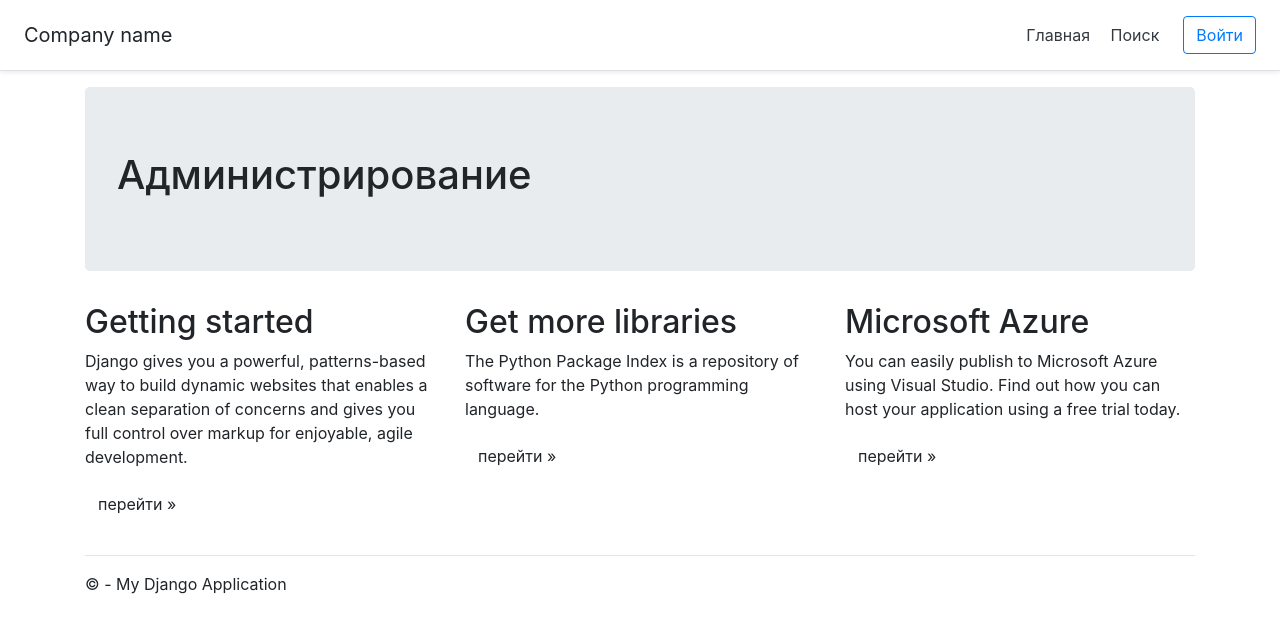
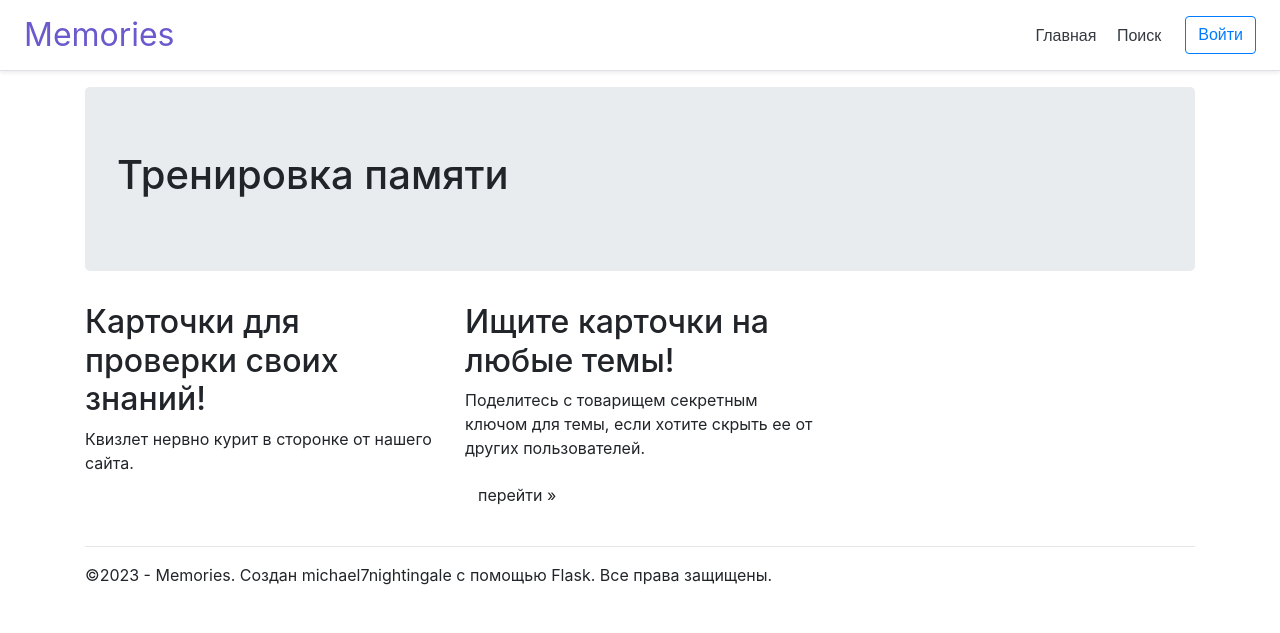
Before and after one commit to michael7nightingale/Memories-Flask, a Flask app: page / in a window 1280 px wide. Shown: the top 633 px of the page. Run offline with Flask 3, Linux system fonts and the light colour scheme.

Commit message:
updated 07.05 by Michael Nightingale

```diff
--- a/app.py
+++ b/app.py
@@ -1,3 +1,4 @@
+from random import shuffle
 from flask import Flask, url_for, render_template, request, flash, redirect, make_response
 from flask_login import current_user, login_manager, LoginManager, UserMixin, login_user, logout_user, login_required
 from flask_sqlalchemy import SQLAlchemy
@@ -73,7 +74,7 @@ class Themes(db.Model):
 class TextCard(db.Model):
     id = db.Column(db.Integer, primary_key=True)
     ask_side = db.Column(db.Text)
-    image = db.Column(db.LargeBinary, nullable=True)
+    image = db.Column(db.String, nullable=True)
     answer_side = db.Column(db.String(255))
     theme_id = db.Column(db.Integer, db.ForeignKey('themes.id'))
 
@@ -167,16 +168,15 @@ def register():
 
 @app.route('/profile/<username>/')
 @login_required
-def profile(username):
+def profile(username: str):
     """User profile view"""
-    user = current_user
     return render_template("profile/profile.html",
-                           user=user)
+                           user=current_user)
 
 
 @app.route('/profile/<username>/themes/')
 @login_required
-def profileThemes(username):
+def profileThemes(username: str):
     """User profile view"""
     user = current_user
     themes = Themes.query.filter_by(user_id=user.id).all()
@@ -211,6 +211,7 @@ def createTheme():
     isPublic = request.form.get('isPublic', False)
     key = utils.generate_key()
     form_data['key'] = key
+
     return render_template("profile/create_theme.html", **form_data)
 
 
@@ -237,9 +238,14 @@ def validateTheme():
                                         ask_side=request.form[f'question{i}'],
                                         answer_side=request.form[f'answer{i}'])
             logger.debug(f"Card PyDantic model is created: {cardModel}.")
+            image = request.files.get(f"image{i}", None)
+            image_path = None
+            if image:
+                image_ext = image.filename.split('.')[-1]
+                image_path = f'/{current_user.id}/{theme.id}_{i}.{image_ext}'
+                image.save(app.root_path + f'/static/media/images/{image_path}')
             card = TextCard(**cardModel.dict(),
-                            image=request.files.get(f"image{i}", None).stream.read() if request.files.get(f"image{i}",
-                                                                                                   None) else None,
+                            image=image_path
                             )
             logger.debug(f"Card data is created by Model Card: {card}.")
             add_instance(card)
@@ -252,7 +258,7 @@ def validateTheme():
 
 
 @app.get('/<theme_id>/<title>/',)
-def theme_form_view_get(theme_id, title):
+def theme_form_view_get(theme_id: int, title: str):
     """Separate theme view and testing logic."""
     # if there were no recent prepare for the theme
     cooked_theme_id = request.cookies.get("theme_id", None)
@@ -260,12 +266,13 @@ def theme_form_view_get(theme_id, title):
         return redirect(url_for("theme_view", theme_id=theme_id))
     # common logic of theme-view
     cards = TextCard.query.filter_by(theme_id=theme_id).all()
-    theme = Themes.query.filter_by(id=theme_id).first()
+    cards = [cards[int(i)] for i in request.cookies.get("order")]
     response = make_response(
         render_template(
             'themes/themes.html',
             cards=cards,
-            theme=theme
+            title=title,
+            theme_id=theme_id
             )
     )
     return response
@@ -274,8 +281,9 @@ def theme_form_view_get(theme_id, title):
 @app.post('/<theme_id>/<title>/')
 def theme_form_view_post(theme_id, title):
     """Separate theme view and testing logic."""
+    print(request.cookies.get("order"))
     cards = TextCard.query.filter_by(theme_id=theme_id).all()
-    theme = Themes.query.filter_by(id=theme_id).first()
+    cards = [cards[int(i)] for i in request.cookies.get("order")]
     # right answers amount
     right_answers_amount = sum(map(lambda x: int(x), (cards[i].answer_side == request.form[f"{i + 1}"] for i in range(len(cards)))))
     result = f"Правильных ответов: {right_answers_amount} из {len(cards)}"
@@ -283,36 +291,37 @@ def theme_form_view_post(theme_id, title):
     if right_answers_amount == len(cards):
         advice = "<a href=\"{}\">Остальные темы</a>".format(request.cookies.get('url'))
     else:
-        advice = "<a href=\"{}\">Попробовать снова</a>".format(url_for('theme_form_view',
+        advice = "<a href=\"{}\">Попробовать снова</a>".format(url_for('theme_view',
                                                                            theme_id=theme_id,
-                                                                           title=title))
+                                                                           ))
     response = make_response(
         render_template(
             'themes/results.html',
             result=result,
             advice=advice,
-            theme=theme,
+            title=title,
+            theme_id=theme_id
         )
     )
     return response
 
 
 @app.get('/<theme_id>/prepare/')
-def theme_view(theme_id):
+def theme_view(theme_id: int):
     theme = Themes.query.filter_by(id=theme_id).first()
-    cards = TextCard.query.filter_by(theme_id=theme_id).count()
-    info = {
-        "question_amount": cards,
-        "theme": theme,
-        }
+    cards_amount = TextCard.query.filter_by(theme_id=theme_id).count()
+    order = list(range(cards_amount))
+    shuffle(order)
     response = make_response(
         render_template(
             "themes/prepare.html",
-            info=info,
-
+            question_amount=cards_amount,
+            title=theme.title,
+            theme_id=theme_id
         )
     )
-    response.set_cookie('theme_id', theme_id, 12)
+    response.set_cookie("theme_id", theme_id, 10)
+    response.set_cookie("order", "".join((str(i) for i in order)), 3600)
     return response
 
 
@@ -348,9 +357,27 @@ def search_key():
         return redirect(url_for("search"))
 
 
+@app.post("/delete/<theme_id>/")
+def delete_theme(theme_id: int):
+    theme = Themes.query.get(theme_id)
+    if theme.user_id == current_user.id:
+        db.session.delete(theme)
+        delete_images(current_user.id, theme_id)
+        db.session.commit()
+        return redirect(url_for("profileThemes", username=current_user.username))
+
 # ==============================================RUNNING============================================== #
 
+def delete_images(user_id: int, theme_id: int):
+    theme_id = str(theme_id)
+    path = app.root_path + f'/static/media/images/{user_id}/'
+    files = [i for i in os.walk(path)][0][-1]
+    for filename in files:
+        if filename.split('_')[0] == theme_id:
+            os.remove(path + filename)
+
+
+
 if __name__ == '__main__':
-
     # db.create_all()
     app.run(debug=True)
--- a/static/css/style.css
+++ b/static/css/style.css
@@ -44,5 +44,29 @@
   border: 1px solid #ccc;
   width: 70%;
   border-left: none;
-  height: 300px;
 }
+
+.answer_button{
+  border-radius: 10px;
+  background-color: aqua;
+  width: 200px;
+}
+
+
+.answer{
+  padding-left: 100px;
+  padding-bottom: 100px;
+  margin-bottom: 50px;
+  margin-left: 50px;
+  align-content: flex-end;
+}
+
+.text{
+  font-family: "Icons20", sans-serif;
+  color: blueviolet;
+}
+
+
+.heigthy{
+  min-height: 1000px;
+}
--- a/templates/index.html
+++ b/templates/index.html
@@ -3,30 +3,20 @@
 {% block content %}
 
 <div class="jumbotron">
-
-    <h1>Администрирование</h1>
-
+    <h1>Тренировка памяти</h1>
 </div>
 
 <div class="row">
     <div class="col-md-4">
-        <h2>Getting started</h2>
+        <h2>Карточки для проверки своих знаний!</h2>
         <p>
-            Django gives you a powerful, patterns-based way to build dynamic websites that
-            enables a clean separation of concerns and gives you full control over markup
-            for enjoyable, agile development.
+           Квизлет нервно курит в сторонке от нашего сайта.
         </p>
-        <p><a class="btn btn-default" href="https://djangobook.com/django-tutorials/">перейти &raquo;</a></p>
     </div>
     <div class="col-md-4">
-        <h2>Get more libraries</h2>
-        <p>The Python Package Index is a repository of software for the Python programming language.</p>
-        <p><a class="btn btn-default" href="https://pypi.org/">перейти &raquo;</a></p>
-    </div>
-    <div class="col-md-4">
-        <h2>Microsoft Azure</h2>
-        <p>You can easily publish to Microsoft Azure using Visual Studio. Find out how you can host your application using a free trial today.</p>
-        <p><a class="btn btn-default" href="http://azure.microsoft.com">перейти &raquo;</a></p>
+        <h2>Ищите карточки на любые темы!</h2>
+        <p>Поделитесь с товарищем секретным ключом для темы, если хотите скрыть ее от других пользователей.</p>
+        <p><a class="btn btn-default" href="{{ url_for("search") }}">перейти &raquo;</a></p>
     </div>
 </div>
 
--- a/templates/layout.html
+++ b/templates/layout.html
@@ -4,24 +4,24 @@
 <head>
     <meta charset="utf-8" />
     <meta name="viewport" content="width=device-width, initial-scale=1.0">
-    <title>{{ title }} - My Django Application</title>
+    <title>Memories</title>
     <link rel="stylesheet" href="{{ url_for('static', filename='css/style.css') }}">
     <link rel="stylesheet" href="https://cdn.jsdelivr.net/npm/bootstrap@4.3.1/dist/css/bootstrap.min.css" integrity="sha384-ggOyR0iXCbMQv3Xipma34MD+dH/1fQ784/j6cY/iJTQUOhcWr7x9JvoRxT2MZw1T" crossorigin="anonymous">
 </head>
 
 <body>
     <div class="d-flex flex-column flex-md-row align-items-center p-3 px-md-4 mb-3 bg-white border-bottom shadow-sm">
-        <h5 class="my-0 mr-md-auto font-weight-normal">Company name</h5>
+        <h2 class="my-0 mr-md-auto font-weight-normal" style="color: slateblue">Memories</h2>
         <nav class="my-2 my-md-0 mr-md-3">
             {{ login_user }}
-            <a class="p-2 text-dark" href="{{ url_for('home') }}">Главная</a>
-            <a class="p-2 text-dark" href="{{ url_for('search') }}">Поиск</a>
+            <a class="p-2 text-dark text" href="{{ url_for('home') }}">Главная</a>
+            <a class="p-2 text-dark text" href="{{ url_for('search') }}">Поиск</a>
         </nav>
         {% if current_user.is_authenticated %}
-        <a class="p-2 text-dark" href="{{ url_for('profile', username=current_user.username) }}">Профиль</a>
-        <a class="btn btn-outline-primary" href="{{ url_for('logout') }}">Выйти</a>
+        <a class="p-2 text-dark text" href="{{ url_for('profile', username=current_user.username) }}">Профиль</a>
+        <a class="btn btn-outline-primary text" href="{{ url_for('logout') }}">Выйти</a>
         {% else %}
-        <a class="btn btn-outline-primary" href="{{ url_for('login') }}">Войти</a>
+        <a class="btn btn-outline-primary text" href="{{ url_for('login') }}">Войти</a>
         {% endif %}
     </div>
 
@@ -30,7 +30,7 @@
 {% block content %}{% endblock %}
         <hr/>
         <footer>
-            <p>&copy; {{ year }} - My Django Application</p>
+            <p>&copy;2023 - Memories. Создан michael7nightingale с помощью Flask. Все права защищены.</p>
         </footer>
     </div>
 
--- a/templates/themes/prepare.html
+++ b/templates/themes/prepare.html
@@ -4,12 +4,12 @@
     <link rel="stylesheet" href="{{ url_for('static', filename='css/style.css') }}">
 
 <div class="jumbotron">
-    <h1>{{ info.theme.title }}</h1>
+    <h1>{{ title }}</h1>
 </div>
 
 <div class="container">
     <p>Количество карточек: {{ question_amount }}</p>
-    <form method="get" action="{{ url_for('theme_form_view_get', theme_id=info.theme.id, title=info.theme.title) }}">
+    <form method="get" action="{{ url_for('theme_form_view_get', theme_id=theme_id, title=title) }}">
         <label>Режим</label>
         <input type="radio" name="mode" value="simple" id="simple">
         <input type="radio" name="mode" value="shuffle" id="shuffle">
```
Also changed, not shown: templates/home.html (+5 -13 lines), templates/profile/themes.html (+9 -3 lines), templates/themes/themes.html (+27 -10 lines), instance/flask458.db, 1 other file.
